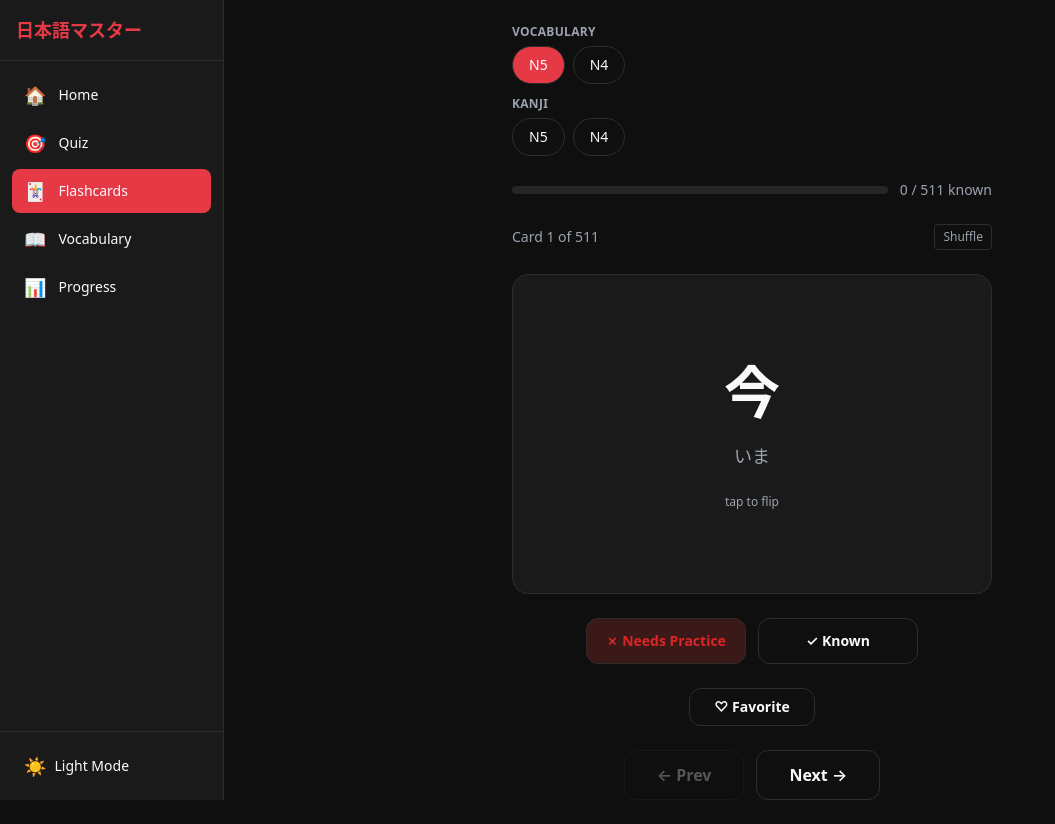
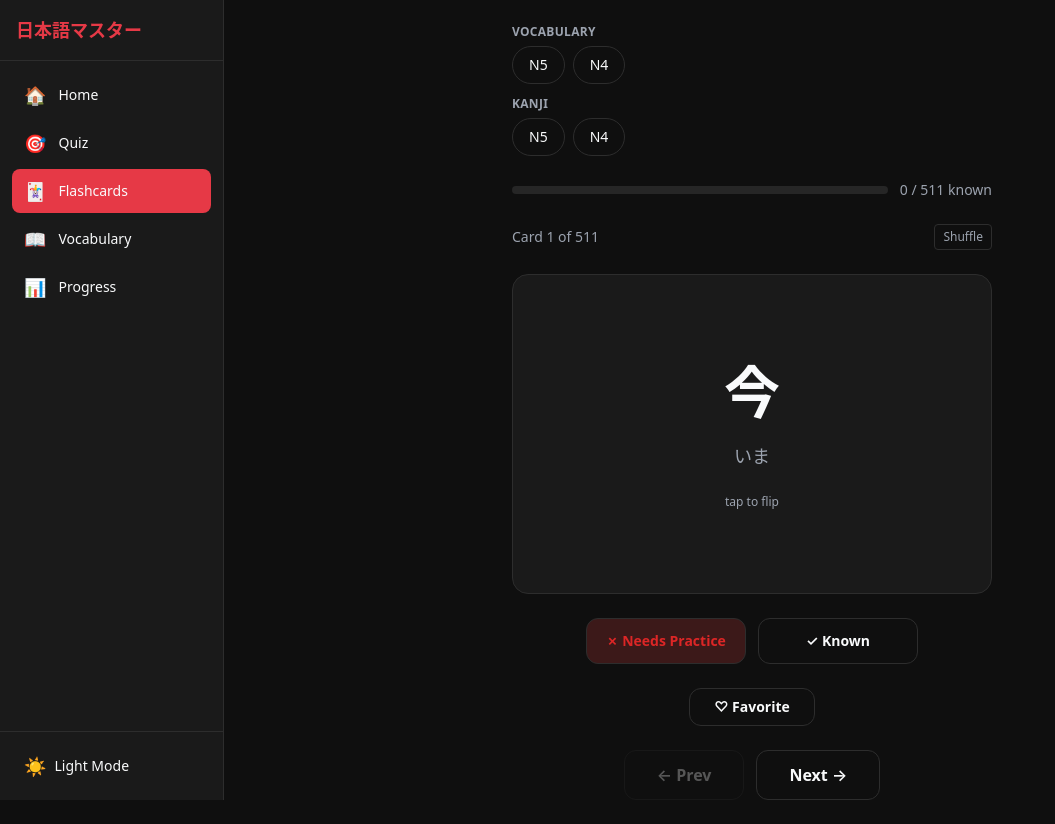
Before and after one commit to Ginhu/Nihongo-Learning, a Vue app: page /#/flashcards in a window 1280 px wide. Shown: the whole page, without its empty margins (0-1055 px from the left). Built offline with nearby package versions, Linux system fonts and the light colour scheme.

Commit message:
feat: DeckSelector vocab buttons become level toggles with select-level emit

```diff
--- a/src/components/flashcard/DeckSelector.vue
+++ b/src/components/flashcard/DeckSelector.vue
@@ -4,16 +4,27 @@
       <div class="text-xs font-semibold mb-1.5 uppercase tracking-wide" style="color: var(--color-text-muted);">Vocabulary</div>
       <div class="flex gap-2 flex-wrap">
         <button
-          v-for="deck in vocabDecks"
-          :key="deck.id"
+          v-for="lvl in vocabLevels"
+          :key="lvl.id"
           class="px-4 py-2 rounded-full text-sm font-medium border transition-colors"
-          :class="[activeDeck === deck.id
+          :class="selectedLevel === lvl.id
             ? 'bg-primary text-white border-primary'
-            : 'hover:bg-primary/10']"
+            : 'hover:bg-primary/10'"
           style="border-color: var(--color-border);"
-          @click="$emit('select', deck.id)"
+          @click="$emit('select-level', selectedLevel === lvl.id ? null : lvl.id)"
         >
-          {{ deck.label }}
+          {{ lvl.label }}
+        </button>
+        <button
+          v-if="hasFavorites"
+          class="px-4 py-2 rounded-full text-sm font-medium border transition-colors"
+          :class="activeDeck === 'favorites'
+            ? 'bg-primary text-white border-primary'
+            : 'hover:bg-primary/10'"
+          style="border-color: var(--color-border);"
+          @click="$emit('select', 'favorites')"
+        >
+          ★ Favorites
         </button>
       </div>
     </div>
@@ -25,9 +36,9 @@
           v-for="deck in kanjiDecks"
           :key="deck.id"
           class="px-4 py-2 rounded-full text-sm font-medium border transition-colors"
-          :class="[activeDeck === deck.id
+          :class="activeDeck === deck.id
             ? 'bg-primary text-white border-primary'
-            : 'hover:bg-primary/10']"
+            : 'hover:bg-primary/10'"
           style="border-color: var(--color-border);"
           @click="$emit('select', deck.id)"
         >
@@ -42,18 +53,18 @@
 import { computed } from 'vue'
 
 const props = defineProps({
-  activeDeck:        { type: String, required: true },
+  activeDeck:        { type: String, default: null },
+  selectedLevel:     { type: String, default: null },
   hasFavorites:      { type: Boolean, default: false },
   hasKanjiFavorites: { type: Boolean, default: false }
 })
 
-defineEmits(['select'])
+defineEmits(['select', 'select-level'])
 
-const vocabDecks = computed(() => [
-  { id: 'vocab-n5', label: 'N5' },
-  { id: 'vocab-n4', label: 'N4' },
-  ...(props.hasFavorites ? [{ id: 'favorites', label: '★ Favorites' }] : [])
-])
+const vocabLevels = [
+  { id: 'N5', label: 'N5' },
+  { id: 'N4', label: 'N4' },
+]
 
 const kanjiDecks = computed(() => [
   { id: 'kanji-n5', label: 'N5' },
```
